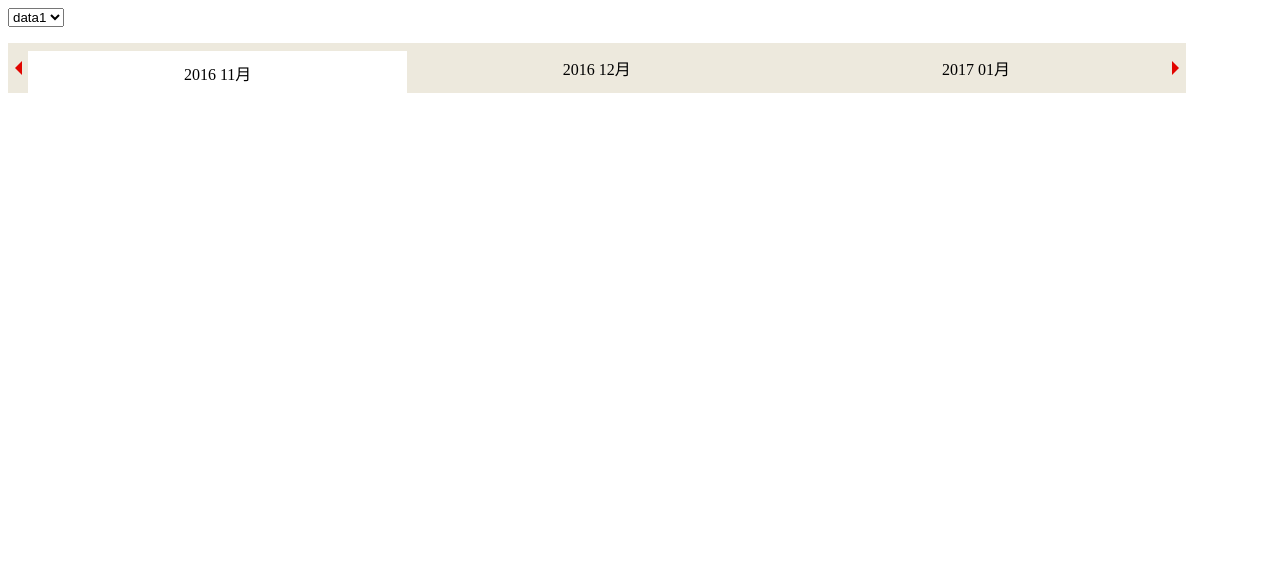
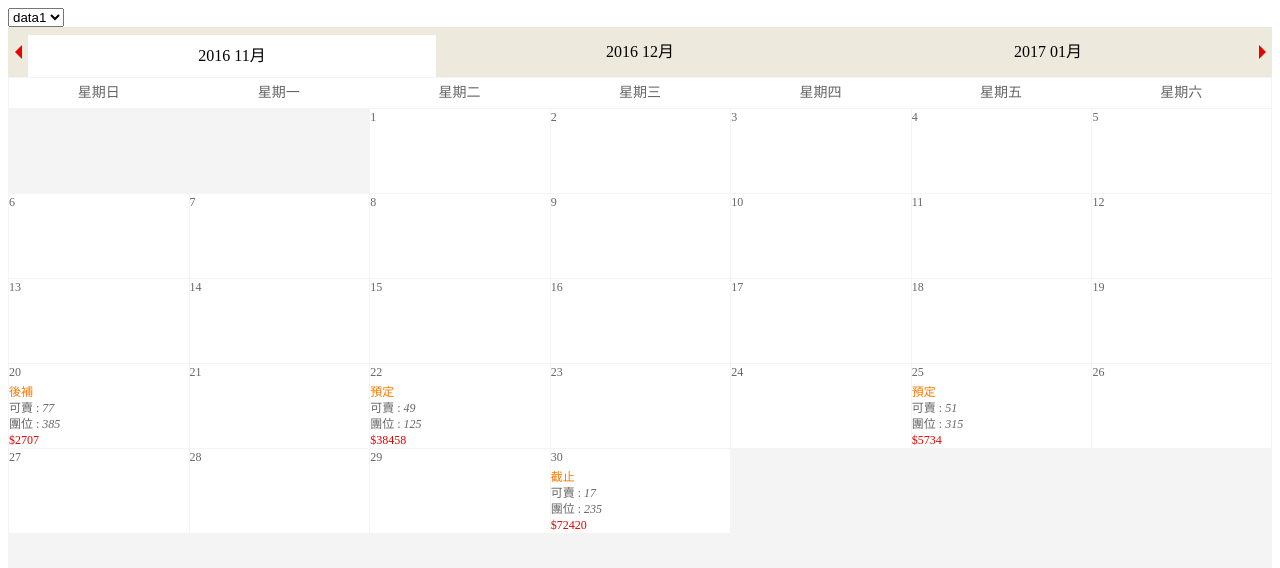
Before and after one commit to Jian-Kai/Calendar, a React (Create React App) app: page / in a window 1280 px wide. Shown: the top 568 px of the page. Built offline with nearby package versions, Linux system fonts and the light colour scheme.

Commit message:
calendar click

```diff
--- a/src/App.js
+++ b/src/App.js
@@ -51,7 +51,7 @@ const App = () => {
         <div>
             <Dropdown fetch={fetchData} />
             {
-                (data.length > 0)? <Calendar data={data} month={month}/> :''
+                (data.length > 0)? <Calendar date={date} month={month}/> :''
             }
         </div>)
 }
--- a/src/Calendar.js
+++ b/src/Calendar.js
@@ -1,22 +1,70 @@
-import React, { useState } from 'react';
+import React, { useState, useEffect } from 'react';
 
 import Month from './Month/Month';
+import Day from './Day/Day';
+import Dates from './Dates/Dates';
 
-const Calendar = ({ data, month }) => {
+const Calendar = ({ date, month }) => {
 
     const [current, setCurrent] = useState(0);
+    const [focus, setFocus] = useState(0);
 
-
-    const moveMon = function (value) {
+    // handle month bar moving when it need move
+    const moveMon = (value) => {
         let newCurrent = current;
         if ((value > 0 && current + 2 < month.length - 1) || (value < 0 && current > 0)) {
             newCurrent += value;
         }
-        setCurrent(newCurrent)
+        setCurrent(newCurrent);
+    }
+    // handle month bar click
+    const clickMon = (value, id) => {
+        switch (value) {
+            case -1:
+                console.log('pre')
+                if (id > 1)
+                    setFocus(id + value)
+                else {
+                    moveMon(value);
+                    current === 0 ? setFocus(0) : setFocus(1);
+                }
+                break;
+            case 1:
+                console.log('next')
+                if (id < 1)
+                    setFocus(id + value)
+                else {
+                    moveMon(value);
+                    current + 2 === month.length - 1 ? setFocus(2) : setFocus(1);
+                }
+                break;
+            case 0:
+                console.log('month');
+                switch (id) {
+                    case 0:
+                        current === 0 ? setFocus(0) : setFocus(1);
+                        moveMon(-1);
+                        break;
+                    case 1:
+                        setFocus(1)
+                        break;
+                    case 2:
+                        current + 2 === month.length - 1 ? setFocus(2) : setFocus(1);
+                        moveMon(1);
+                        break;
+                    default:
+                }
+                break;
+            default:
+        }
     }
 
+    // console.log(date[month[current + focus]])
+
     return <div>
-        <Month current={current} month={month} moveMon={moveMon} />
+        <Month current={current} focus={focus} month={month} clickMon={clickMon} />
+        <Day />
+        <Dates date={date} month={month} current={current} focus={focus} />
     </div>
 }
 
--- /dev/null
+++ b/src/Dates/Date.js
@@ -0,0 +1,15 @@
+import React, { useState } from 'react';
+import './Dates.css'
+
+const InDate = ({deti, row, col, click}) => {
+
+    return <div className='detial' onClick={() => click(deti,row, col)}>
+    <span style={{ color: '#FF7800' }}>{deti.status}</span>
+    <span>可賣 : <i>{deti.availableVancancy}</i></span>
+    <span>團位 : <i>{deti.totalVacnacy}</i></span>
+    <span style={{ color: '#E10500' }}>{'$' + deti.price}</span>
+</div>
+
+}
+
+export default InDate
--- /dev/null
+++ b/src/Dates/Dates.css
@@ -0,0 +1,53 @@
+.dateLayout {
+    display: flex;
+    flex-direction: column;
+    align-items: center;
+    justify-content: flex-start;
+    background: #FFFFFF;
+}
+
+.week {
+    display: flex;
+    flex-direction: row;
+    align-items: center;
+    justify-content: flex-start;
+    width: 100%;
+}
+
+.date {
+    line-height: 16px;
+    height: 85px;
+    color: #666;
+    background: #f4f4f4;
+    text-align: left;
+    box-sizing: border-box;
+    border-left: 1px solid var(--border-color);
+    border-bottom: 1px solid var(--border-color);
+    position: relative;
+}
+
+.sat {
+    border-right: 1px solid var(--border-color);
+}
+
+.exist {
+    cursor: pointer;
+    font-size: 12px;
+    background: #ffff
+}
+
+.exist:hover {
+    background: #fff9e3;
+}
+
+.detial {
+    position: absolute;
+    bottom: 0px;
+    display: flex;
+    flex-direction: column;
+    padding-top: 15px;
+}
+
+.clicked{
+    background: #fff9e3;
+}
--- /dev/null
+++ b/src/Dates/Dates.js
@@ -0,0 +1,110 @@
+import React, { useState } from 'react';
+import './Dates.css'
+import moment from 'moment';
+
+import InDate from './Date';
+
+const Dates = ({ date, month, focus, current }) => {
+    const [arr, setArr] = useState(
+        () => {
+            const col = 6;
+            const row = 7;
+            let temp = [];
+            for (let i = 0; i < col; i++) {
+                let temp2 = [];
+                for (let j = 0; j < row; j++) {
+                    temp2.push(0)
+                }
+                temp.push(temp2)
+            }
+            return temp;
+        }
+    )
+    const width = (document.body.clientWidth) / 7;
+
+    const thisMon = date[month[current + focus]];
+    let calendarArr = [];
+
+    let Y = moment(new Date(thisMon[0].date)).format("YYYY");
+    let M = moment(new Date(thisMon[0].date)).format("MM");
+    const firstDay = moment(new Date(Y + '/' + M + '/01')).day();
+    const start = moment([Y, M - 1]);
+    const final = moment(start).endOf('month').toDate().getDate() + firstDay;
+    let count = 1;
+    const col = 6;
+    const row = 7;
+    for (let i = 0; i < col; i++) {
+        let temp = [];
+        for (let j = 0; j < row; j++) {
+            let detial = null;
+            if (i * 7 + j >= firstDay && i * 7 + j < final) {
+                temp.push({
+                    detial: detial,
+                    pos: count,
+                    clicked: false
+                });
+                count++;
+            }
+            else temp.push({
+                detial: detial,
+                pos: 0,
+                clicked: false
+            })
+        }
+        calendarArr.push(temp);
+    }
+
+    for (let i = 0; i < thisMon.length; i++) {
+        let thisDate = moment(thisMon[i].date).date() + firstDay - 1;
+        let c = Math.floor(thisDate / 7);
+        let r = thisDate % 7;
+        calendarArr[c][r].detial = thisMon[i];
+    }
+
+    const Sdetial = (deti, r, c) => {
+        const click = (de, Dr, Dc) => {
+            let newArr = [...arr];
+            for(let i = 0; i < newArr.length; i++){
+                for(let j = 0; j < newArr[i].length; j++)
+                newArr[i][j] = 0
+            }
+            newArr[Dc][Dr] = 1;
+            setArr(newArr)
+            console.log(arr[Dc][Dr])
+        }
+        if (deti !== null) {
+            return <InDate deti={deti} row={r} col={c} click={click} />
+        }
+    }
+
+    return <div className='dateLayout'>
+        {
+            calendarArr.map((cols, colid) => {
+                return <div key={colid} className='week'>
+                    {
+                        cols.map((rows, rowid) => {
+                            let classD = (rowid === 6) ? 'date sat' : 'date';
+                            if (rows.pos > 0) classD += ' exist';
+                            if (arr[colid][rowid] === 1) classD += ' clicked';
+                            return (
+                                (rows.pos === 0) ?
+                                    <div key={rowid} className={classD} style={{ width: width }}></div>
+                                    :
+                                    <div key={rowid} className={classD} style={{ width: width }}>
+                                        <span className='num'>
+                                            {rows.pos}
+                                        </span>
+                                        {
+                                            Sdetial(rows.detial, rowid, colid)
+                                        }
+                                    </div>
+                            )
+                        })
+                    }
+                </div>
+            })
+        }
+    </div>
+}
+
+export default Dates;
--- /dev/null
+++ b/src/Day/Day.css
@@ -0,0 +1,30 @@
+:root{
+    --border-color: #f4f4f4;
+    /* #f4f4f4 */
+}
+
+.dayLayout{
+    display: flex;
+    flex-direction: row;
+    align-items: center;
+    justify-content: flex-start;
+    cursor: default;
+    background: #FFFFFF;
+    padding: 0;
+}
+
+.day{
+    line-height: 30px;
+    font-size: 14px;
+    color: #666;
+    text-align: center;
+    box-sizing: border-box;
+    border-top: 1px solid var(--border-color);
+    border-bottom: 1px solid var(--border-color);
+}
+.first {
+    border-left: 1px solid var(--border-color);
+}
+.last {
+    border-right: 1px solid var(--border-color);
+}
--- /dev/null
+++ b/src/Day/Day.js
@@ -0,0 +1,20 @@
+import React from 'react';
+import './Day.css'
+
+const Day = () => {
+    const day = ['星期日', '星期一', '星期二', '星期三', '星期四', '星期五', '星期六']
+    const width = (document.body.clientWidth) / 7;
+    //console.log(width)
+    return <div className='dayLayout'>
+        {
+            day.map((d, id) => {
+                let classD = 'day';
+                if (id === 0) classD += ' first';
+                if (id === 6) classD += ' last';
+                return <div key={id} className={classD} style={{ width: width }}> {d}</div>
+            })
+        }
+    </div>
+}
+
+export default Day;
--- a/src/Month/Month.css
+++ b/src/Month/Month.css
@@ -7,7 +7,6 @@
 }
 
 .month {
-    width: 90%;
     height: 50px;
     background: #ede9dd;
     display: flex;
@@ -15,6 +14,7 @@
     align-items: center;
     justify-content: center;
     padding: 0;
+    margin: 0;
 }
 
 .tab {
@@ -26,11 +26,12 @@
     position: relative;
     height: 50px;
     font-size: 16px;
+    line-height: 1.25;
 }
 
 .now {
-    top: 5px;
-    height: 45px;
+    top: 4px;
+    height: 42px;
     background: white;
 }
 
--- a/src/Month/Month.js
+++ b/src/Month/Month.js
@@ -1,55 +1,13 @@
-import React, { useState } from 'react'
+import React from 'react'
 import './Month.css'
 
-import moment from 'moment';
-
-const Month = ({ current, month, moveMon }) => {
+const Month = ({ current, focus, month, clickMon }) => {
     const width = (document.body.clientWidth - 40) / 3;
     const show = [month[current], month[current + 1], month[current + 2]];
 
-    const [focus, setFocus] = useState(0)
+    console.log('current:' + current);
+    console.log('focus:' + focus);
 
-    //console.log(current)
-    const clickMon = (value, id) => {
-        switch (value) {
-            case -1:
-                console.log('pre')
-                if (id > 1)
-                    setFocus(id + value)
-                else {
-                    moveMon(value);
-                    current === 0 ? setFocus(0) : setFocus(1);
-                }
-                break;
-            case 1:
-                console.log('next')
-                if (id < 1)
-                    setFocus(id + value)
-                else {
-                    moveMon(value);
-                    current + 2 === month.length - 1 ? setFocus(2) : setFocus(1);
-                }
-                break;
-            case 0:
-                console.log('month');
-                switch (id) {
-                    case 0:
-                        current === 0 ? setFocus(0) : setFocus(1);
-                        moveMon(-1);
-                        break;
-                    case 1:
-                        setFocus(1)
-                        break;
-                    case 2:
-                        current + 2 === month.length - 1 ? setFocus(2) : setFocus(1);
-                        moveMon(1);
-                        break;
-                    default:
-                }
-                break;
-            default:
-        }
-    }
     return (
         <div className='monthLayout'>
             <a className='btn pre' onClick={() => clickMon(-1, focus)}></a>
--- a/usage.js
+++ b/usage.js
@@ -110,6 +110,7 @@ $('.calendars').calendar('destroy');
 HTML
 ===========================================================
 <div className="calendars"> // 可加上這兩個修飾符來切換日曆模式或列表模式 calendars_daymode,calendars_listmode
+
 	<div class="calendars_tabWrap">
 		<a href="#" class="prev on"></a>
 		<ul class="ntb_tab">
@@ -125,6 +126,7 @@ HTML
         </ul>
 		<a href="#" class="next on"></a>
 	</div>
+
 	<div class="calendars_weeksWrap">
 		<th>星期日</th>
 		<th>星期一</th>
@@ -134,6 +136,7 @@ HTML
 		<th>星期五</th>
 		<th>星期六</th>
 	</div>
+
 	<ul class="calendars_daysWrap">
 		<li class="calendars_days disabled"></li>
 		<li class="calendars_days hasData">
```
